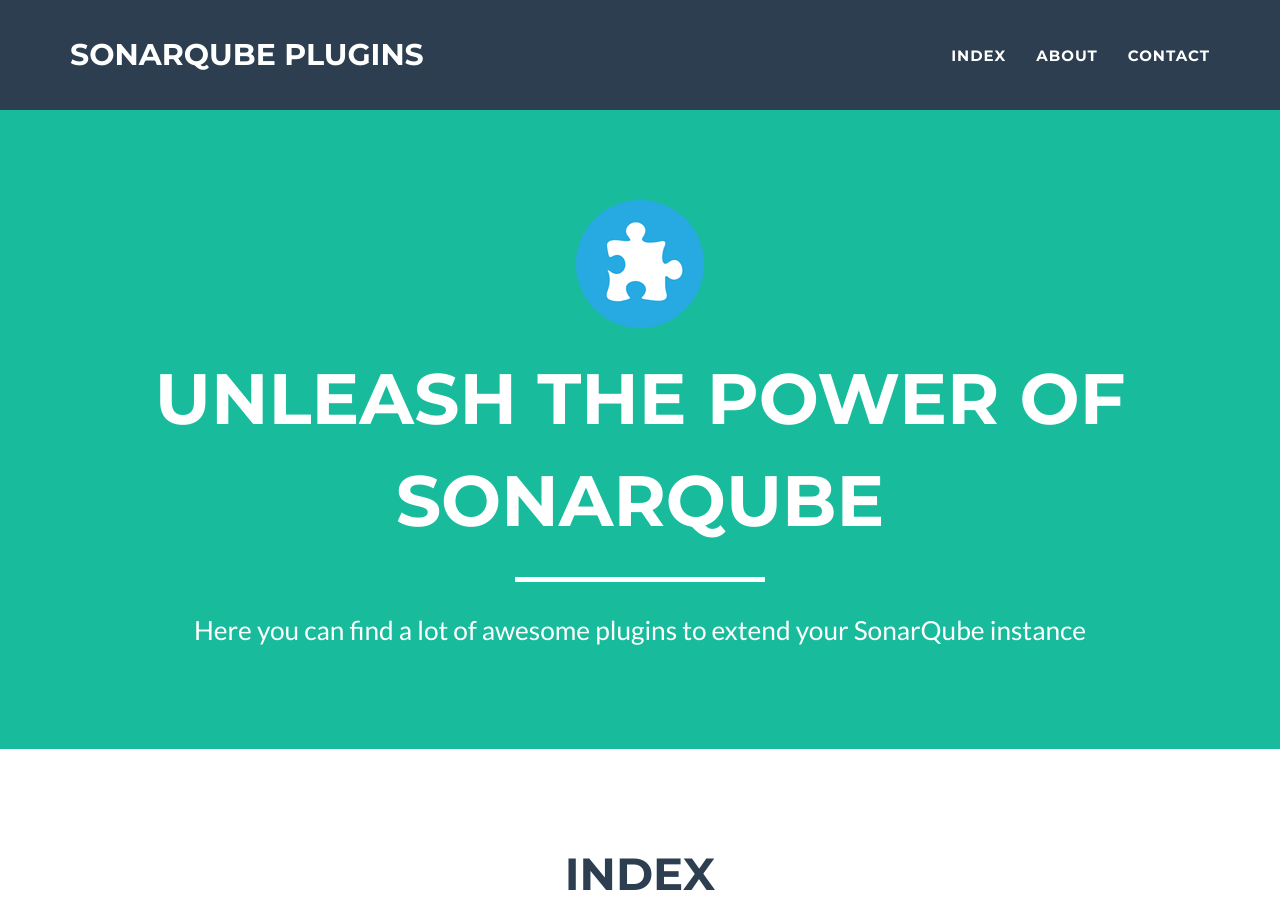
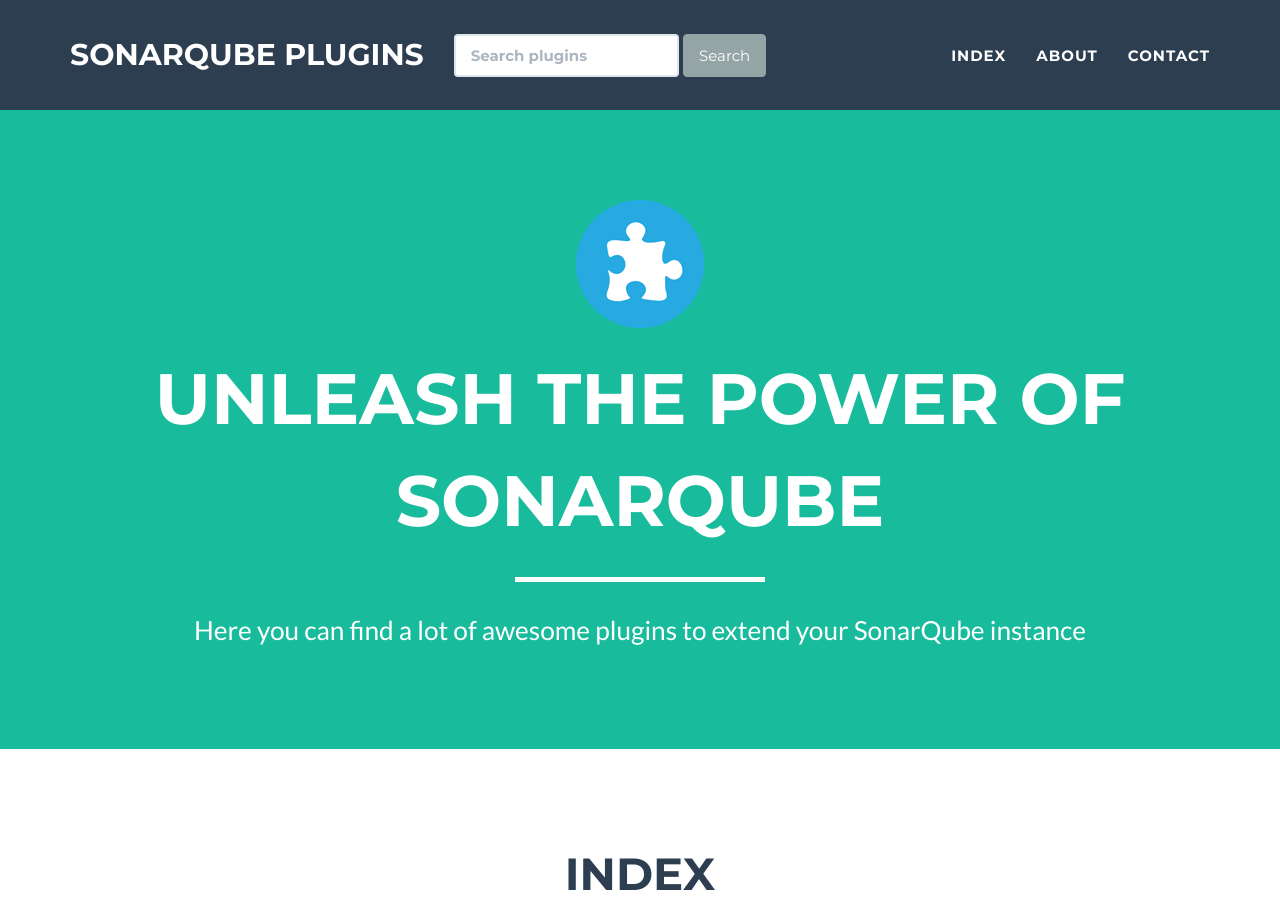
Before and after one commit to sonarplugins/sonarplugins.github.io, a Jekyll site: the page built from index.html, in a window 1280 px wide and 900 px high. Built offline with Jekyll 4.4.1, drawn with Linux system fonts in a browser that asks for light colours.

Commit message:
Add files via upload

```diff
--- a/_includes/nav.html
+++ b/_includes/nav.html
@@ -14,6 +14,13 @@
 
             <!-- Collect the nav links, forms, and other content for toggling -->
             <div class="collapse navbar-collapse" id="bs-example-navbar-collapse-1">
+                <form action="/search.html" method="get" class="navbar-form navbar-left" role="search">
+                    <div class="form-group">
+                      <input type="text" id="search-box" name="query" class="form-control" placeholder="Search plugins" required data-validation-required-message="Please enter a term to search.">
+                    </div>
+                    <button type="submit" class="btn btn-default">Search</button>
+                </form>
+
                 <ul class="nav navbar-nav navbar-right">
                     <li class="hidden">
                         <a href="#page-top"></a>
```
